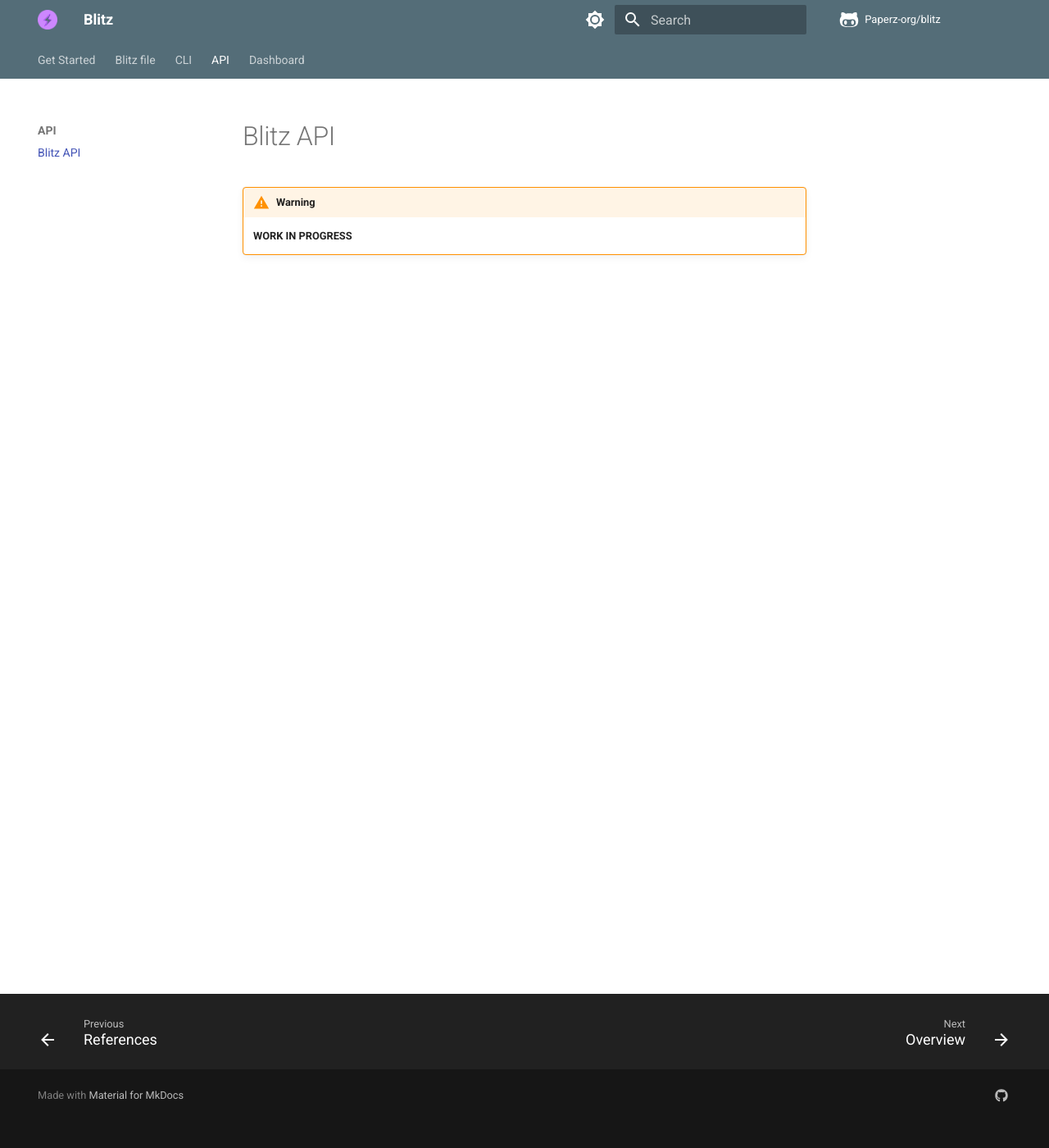
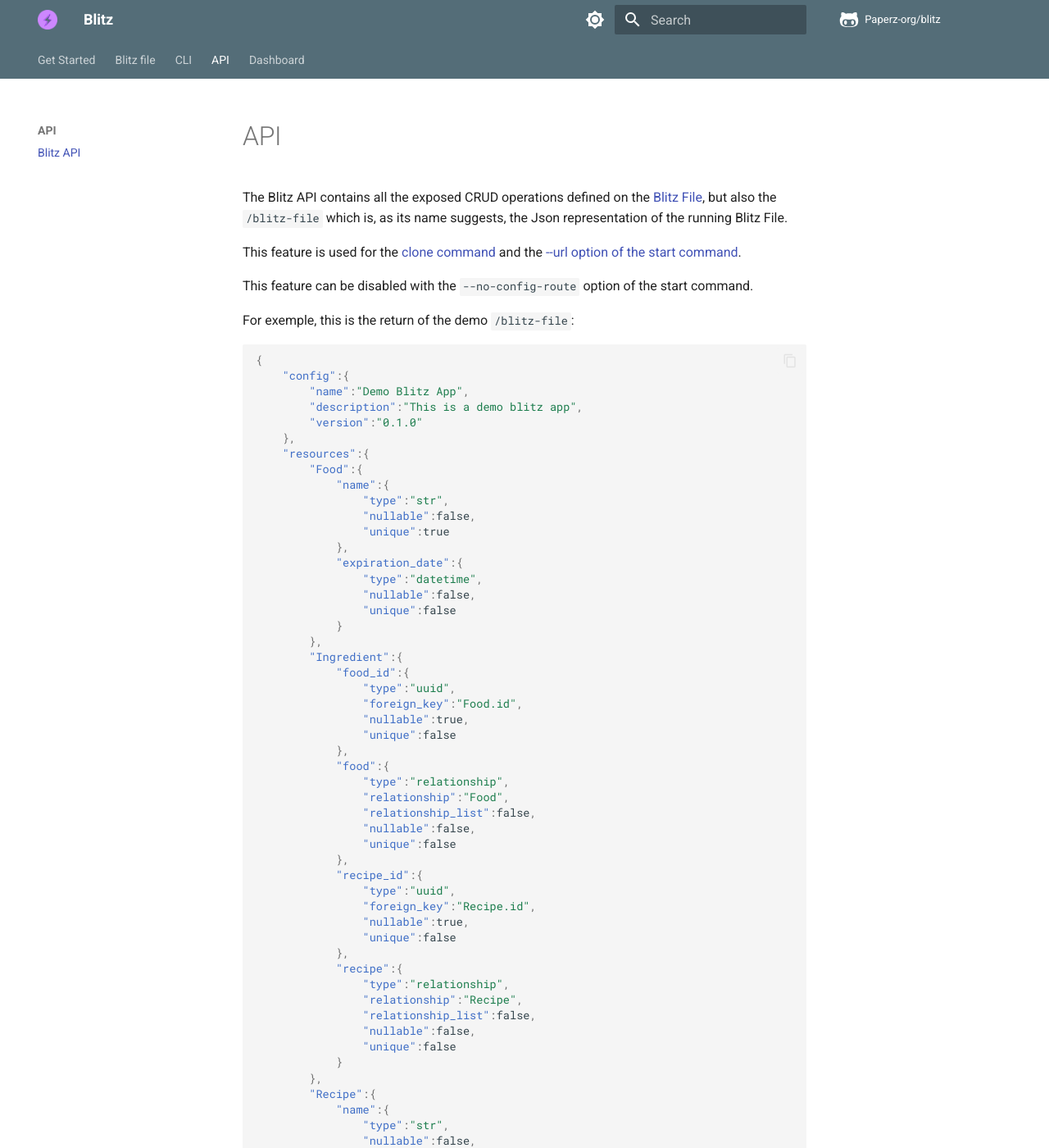
Before and after one commit to Paperz-org/blitz, an MkDocs documentation site: the page built from docs/api/index.md, in a window 1280 px wide and 1400 px high. Shown: the whole window at 82% size. Built offline with MkDocs 1.6.1 and Material for MkDocs 9.7.7, drawn with Linux system fonts in a browser that asks for light colours; comment, search, counter and statistics services are not loaded; some of the changed text lies outside the part shown.

Commit message:
finish doc

````diff
--- a/docs/api/index.md
+++ b/docs/api/index.md
@@ -1,2 +1,143 @@
-!!! warning
-    **WORK IN PROGRESS**
+# API
+
+The Blitz API contains all the exposed CRUD operations defined on the [Blitz File](/blitz/blitzfile/), but also the `/blitz-file` which is, as its name suggests, the Json representation of the running Blitz File.
+
+This feature is used for the [clone command](/blitz/cli/clone/) and the [--url option of the start command](/blitz/cli/start).
+
+This feature can be disabled with the `--no-config-route` option of the start command.
+
+For exemple, this is the return of the demo `/blitz-file`:
+
+```json
+{
+    "config":{
+        "name":"Demo Blitz App",
+        "description":"This is a demo blitz app",
+        "version":"0.1.0"
+    },
+    "resources":{
+        "Food":{
+            "name":{
+                "type":"str",
+                "nullable":false,
+                "unique":true
+            },
+            "expiration_date":{
+                "type":"datetime",
+                "nullable":false,
+                "unique":false
+            }
+        },
+        "Ingredient":{
+            "food_id":{
+                "type":"uuid",
+                "foreign_key":"Food.id",
+                "nullable":true,
+                "unique":false
+            },
+            "food":{
+                "type":"relationship",
+                "relationship":"Food",
+                "relationship_list":false,
+                "nullable":false,
+                "unique":false
+            },
+            "recipe_id":{
+                "type":"uuid",
+                "foreign_key":"Recipe.id",
+                "nullable":true,
+                "unique":false
+            },
+            "recipe":{
+                "type":"relationship",
+                "relationship":"Recipe",
+                "relationship_list":false,
+                "nullable":false,
+                "unique":false
+            }
+        },
+        "Recipe":{
+            "name":{
+                "type":"str",
+                "nullable":false,
+                "unique":true
+            },
+            "ingredients":{
+                "type":"relationship",
+                "relationship":"Ingredient",
+                "relationship_list":true,
+                "nullable":false,
+                "unique":false
+            },
+            "cook_id":{
+                "type":"uuid",
+                "foreign_key":"Cook.id",
+                "nullable":true,
+                "unique":false
+            },
+            "cook":{
+                "type":"relationship",
+                "relationship":"Cook",
+                "relationship_list":false,
+                "nullable":false,
+                "unique":false
+            }
+        },
+        "Cook":{
+            "name":{
+                "type":"str",
+                "nullable":false,
+                "unique":true
+            },
+            "age":{
+                "type":"int",
+                "nullable":false,
+                "unique":false
+            },
+            "recipes":{
+                "type":"relationship",
+                "relationship":"Recipe",
+                "relationship_list":true,
+                "nullable":false,
+                "unique":false
+            },
+            "rat":{
+                "type":"relationship",
+                "relationship":"Rat",
+                "relationship_list":false,
+                "nullable":false,
+                "unique":false
+            }
+        },
+        "Rat":{
+            "name":{
+                "type":"str",
+                "nullable":false,
+                "unique":true
+            },
+            "age":{
+                "type":"int",
+                "nullable":false,
+                "unique":false
+            },
+            "cook_id":{
+                "type":"uuid",
+                "foreign_key":"Cook.id",
+                "nullable":true,
+                "unique":true
+            },
+            "cook":{
+                "type":"relationship",
+                "relationship":"Cook",
+                "relationship_list":false,
+                "nullable":false,
+                "unique":false
+            }
+        }
+    }
+}
+```
+
+!!! tip "Want to master the syntax of Blitz?"
+
+    You can **[learn here](/blitz/blitzfile/)** how the Blitz File work.
--- a/mkdocs.yml
+++ b/mkdocs.yml
@@ -97,6 +97,7 @@
           - Start: cli/start.md
           - List: cli/list.md
           - Release: cli/release.md
+          - Clone: cli/clone.md
       - References: cli/references.md
   - API:
       - Blitz API: api/index.md
@@ -105,6 +106,6 @@
       - Admin: dashboard/admin.md
       - Swagger: dashboard/swagger.md
       - Blitz File Editor: dashboard/blitz_file.md
+      - GPT Builder: dashboard/gpt_builder.md
       - Diagram: dashboard/diagram.md
       - Logs: dashboard/logs.md
-      - GPT Builder: dashboard/gpt_builder.md
````
Also changed, not shown: docs/cli/clone.md (added, +27 -0 lines), docs/cli/start.md (+13 -1 lines), docs/dashboard/admin.md (+4 -0 lines), docs/dashboard/blitz_file.md (+5 -0 lines), docs/dashboard/diagram.md (+3 -0 lines), docs/dashboard/gpt_builder.md (+15 -0 lines), docs/dashboard/index.md (+12 -1 lines), docs/dashboard/logs.md (+7 -0 lines), docs/dashboard/swagger.md (+5 -0 lines), docs/features.md (+1 -1 lines), docs/index.md (+4 -0 lines), 4 other files.
